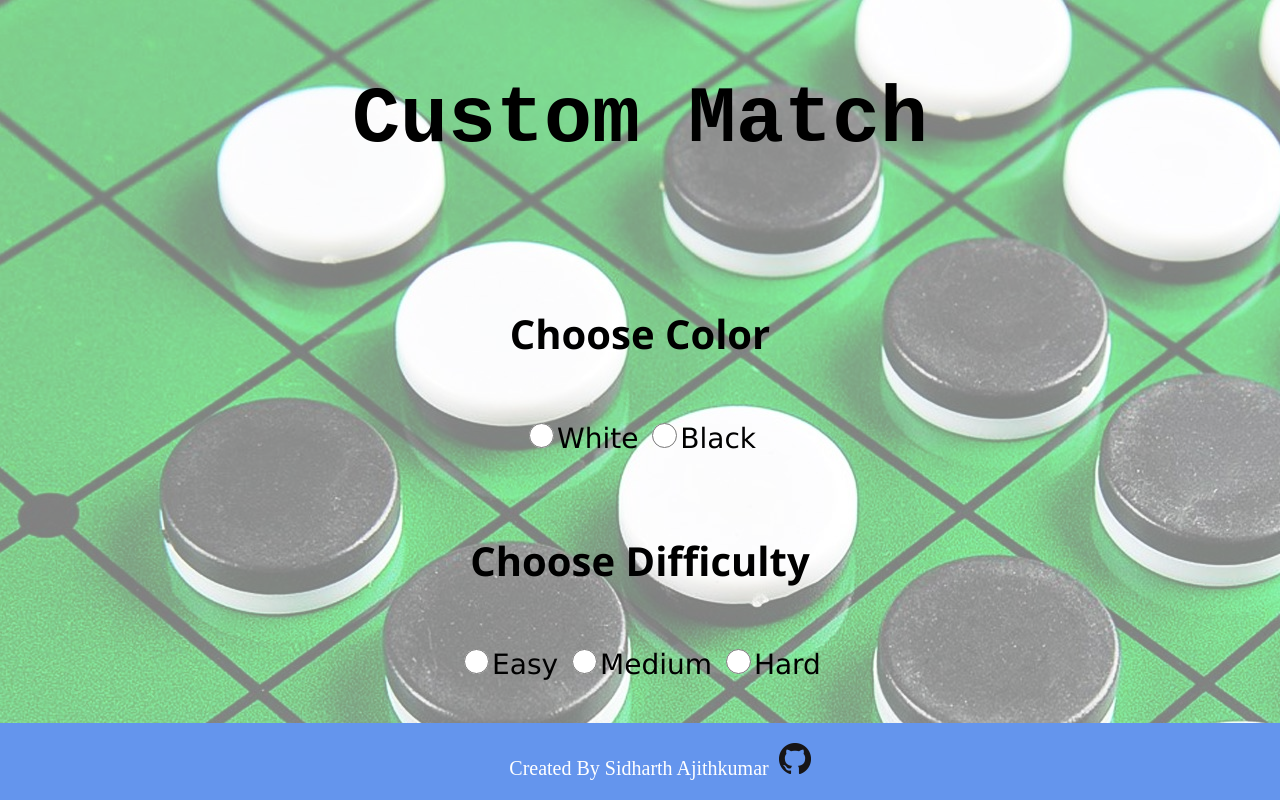
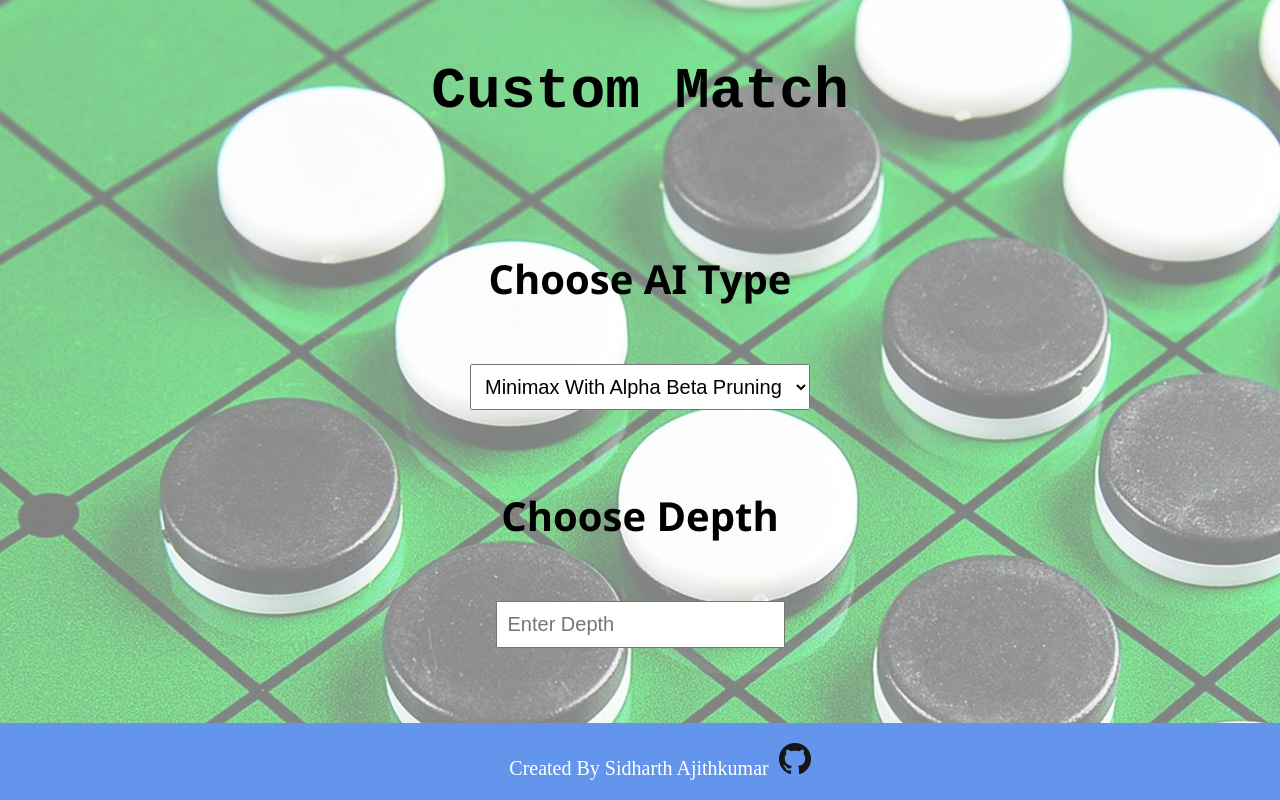
Before and after one commit to UKnowWhoIm/Othello, a Django app: page / in a window 1280 px wide, after a click on "Custom Match(Single Player)". Run offline with Django 3.2, Linux system fonts and the light colour scheme.

Commit message:
Added Various Types Of AI

```diff
--- a/Game/templates/reversi/landing.html
+++ b/Game/templates/reversi/landing.html
@@ -23,7 +23,7 @@
             }
             h1{
                 font-family:'Courier New', Courier, monospace;
-                font-size: 80px;
+                font-size: 58px;
                 text-align: center;
                 padding: 20px 20px;
             }
@@ -68,10 +68,6 @@
                 padding: 5px 5px;
                 font-size: 40px;
             }
-            input[type=radio]{
-                height: 25px;
-                width: 25px;
-            }
             button{
                 font-size: 28px;
                 padding: 8px 16px;
@@ -87,11 +83,10 @@
                 display: none;
                 background-color: yellow;
             }
-            input[type=number]{
+            input[type=number], select{
                 padding: 10px 10px;
                 font-size: 20px;
             }
-
         </style>
         <title>Othello</title>
     </head>
@@ -111,27 +106,38 @@
         <div id="div2">
             <h1>Custom Match</h1>
                 <div id="color">
-                    <h4>Choose Color</h4>
-                    <input type="radio" value="white" name="color"/>White
-                    <input type="radio" value="black" name="color"/>Black<br/>
+                    <h4>Choose AI Type</h4>
+                    <select onchange="display_depth(this.value,1)" name="ai_type">
+                        <option value="1" selected>Minimax With Alpha Beta Pruning</option>
+                        <option value="2">Random Move</option>
+                        <option value="3">Greedy Move</option>
+                    </select>
                 </div>
 
                 <div id='difficulty'>
-                    <h4>Choose Difficulty</h4>
-                    <input type="radio" value="3" name="difficulty"/>Easy
-                    <input type="radio" value="4" name="difficulty"/>Medium
-                    <input type="radio" value="5" name="difficulty"/>Hard<br/>
-                </div><br/>
+                    <h4>Choose Depth</h4>
+                    <input type="number" placeholder="Enter Depth" onkeyup="trigger_warning(this.value)" name="cm_depth"/>
+                </div><br/><br/>
                 <button type="button" id="custom_button">Play</button>
             </div>
         </div>
         <div id="div3">
             <h1>AI vs AI</h1>
-            <h4>Choose Depth Of Minimax</h4>
-            <label id="warning">WARNING: Using depth higher than 5 may lead to long wait times between moves</label><br/>
-
-            <input type="number" placeholder="Enter Depth" onkeyup="trigger_warning(this.value)" name="depth"/>
-            <button type="button" id="ai_button">Play</button>
+            <h4>White</h4>
+            <select onchange="display_depth(this.value,2)" name="white_ai_type">
+                <option value="1" selected>Minimax With Alpha Beta Pruning</option>
+                <option value="2">Random Move</option>
+                <option value="3">Greedy Move</option>
+            </select>
+            <input type="number" placeholder="Enter Depth" onkeyup="trigger_warning(this.value)" name="white_depth"/>
+            <h4>Black</h4>
+            <select onchange="display_depth(this.value,3)" name="black_ai_type">
+                <option value="1" selected>Minimax With Alpha Beta Pruning</option>
+                <option value="2">Random Move</option>
+                <option value="3">Greedy Move</option>
+            </select>
+            <input type="number" placeholder="Enter Depth" onkeyup="trigger_warning(this.value)" name="black_depth"/>
+            <br/><br/><button type="button" id="ai_button">Play</button>
         </div>
         <footer>
             <div id="footer-content">
@@ -160,22 +166,55 @@
         function trigger_warning(val){
 
             if(val > 5)
-                $("#warning").css('display','inline-block');
+                alert("WARNING: Using depth higher than 5 may lead to long wait times between moves")
             else
                 $("#warning").css('display','none');
         }
+        function display_depth(val, pos){
+            //console.log(val, pos);
+            if(val == 1){
+                if(pos == 1)
+                    $("#difficulty").css('display', 'inline');
+                else if(pos == 2)
+                    $("input[name=white_depth]").css('display','inline');
+                else if(pos == 3)
+                    $("input[name=black_depth]").css('display','inline');
+            }
+            else{
+                if(pos == 1)
+                    $("#difficulty").css('display', 'none');
+                else if(pos == 2)
+                    $("input[name=white_depth]").css('display','none');
+                else if(pos == 3)
+                    $("input[name=black_depth]").css('display','none');
+            }
+        }
         $("#custom_button").click(function(){
             var url = "{%url 'new_game'%}?mode=2&&";
-            var color = $("input[name=color]:checked").val();
-            var difficulty = $("input[name=difficulty]:checked").val();
-            //console.log(url + "color=" + color + "&&difficulty=" + difficulty);
-            window.location = url + "color=" + color + "&&depth=" + difficulty
+            var ai_type = $("select[name=ai_type]").val();
+            if (ai_type == 1){
+                var depth = $("input[name=cm_depth]").val();
+                window.location = url + "type=" + ai_type + "&&depth=" + depth
+                //console.log(url + "type=" + ai_type + "&&depth=" + depth)
+            }
+            else{
+                window.location = url + "type=" + ai_type
+                //console.log(url + "type=" + ai_type)
+            }
+
         });
         $("#ai_button").click(function(){
             var url = "{%url 'new_game'%}?mode=4&&";
-            var depth = $("input[name=depth]").val();
-            //console.log(url + "depth=" + depth);
-            window.location = url + "depth=" + depth;
+            var white_type = $("select[name=white_ai_type]").val();
+            var black_type = $("select[name=black_ai_type]").val();
+            var white_depth = ''
+            var black_depth = ''
+            if(white_type == 1)
+                white_depth = "&&white_depth="+$("input[name=white_depth]").val();
+            if(black_type == 1)
+                black_depth = "&&black_depth="+$("input[name=black_depth]").val();
+            //console.log(url + "white_type=" + white_type + "&&black_type=" + black_type + white_depth + black_depth);
+            window.location = url + "white_type=" + white_type + "&&black_type=" + black_type + white_depth + black_depth;
         });
     </script>
 </html>
--- a/Game/urls.py
+++ b/Game/urls.py
@@ -5,5 +5,5 @@ urlpatterns = [
     path('process_move', views.process_move, name="Move"),
     path('', views.index_view, name='Home'),
     path('new_game', views.new_game, name='new_game'),
-    path('ai_move', views.ai_move, name='ai_move'),
+    path('ai_move', views.ai_move_handler, name='ai_move'),
 ]
--- a/Game/views.py
+++ b/Game/views.py
@@ -3,6 +3,20 @@ from django.http import HttpResponse, HttpResponseRedirect
 from . import engine
 from .constants import *
 from . import ai
+import random
+
+
+def check_game_over(request):
+    if request.session['board'].has_game_ended():
+        request.session['game_over'] = True
+        if request.session['board'].white_score > request.session['board'].black_score:
+            request.session['player'] = WHITE
+        elif request.session['board'].white_score < request.session['board'].black_score:
+            request.session['player'] = BLACK
+        else:
+            request.session['player'] = None
+        return True
+    return False
 
 
 def process_move(request):
@@ -10,37 +24,31 @@ def process_move(request):
     y = int(request.POST['targetY'])
     if request.session['board'].is_valid(x, y, request.session['player']):
         if [x, y] == [-1, -1]:
-            if request.session['board'].has_game_ended():
-                request.session['game_over'] = True
-                if request.session['board'].white_score > request.session['board'].black_score:
-                    request.session['player'] = WHITE
-                elif request.session['board'].white_score < request.session['board'].black_score:
-                    request.session['player'] = BLACK
-                else:
-                    request.session['player'] = None
+            if check_game_over(request):
                 return HttpResponse(SUCCESS_CODE)
         request.session['player'] = engine.reverse_player(request.session['player'])
         return HttpResponse(SUCCESS_CODE)
     return HttpResponse(FAILURE_CODE)
 
 
-def ai_move(request):
-    move = ai.interface(request.session['board'], request.session['player'], request.session['depth'])
-    """
-    if move not in request.session['board'].available_moves(request.session['player']):
-        print("ALERT:: Error", move, request.session['player'])
-        raise TypeError
-        """
+def minimax_move(request, depth):
+    move = ai.interface(request.session['board'], request.session['player'], depth)
+
     request.session['board'].is_valid(move[0], move[1], request.session['player'])
     if move == (-1, -1):
-        if request.session['board'].has_game_ended():
-            request.session['game_over'] = True
-            if request.session['board'].white_score > request.session['board'].black_score:
-                request.session['player'] = WHITE
-            elif request.session['board'].white_score < request.session['board'].black_score:
-                request.session['player'] = BLACK
-            else:
-                request.session['player'] = None
+        if check_game_over(request):
+            return HttpResponse(SUCCESS_CODE)
+    request.session['player'] = engine.reverse_player(request.session['player'])
+    return HttpResponse(SUCCESS_CODE)
+
+
+def random_move(request):
+    moves = request.session['board'].available_moves(request.session['player'])
+    if moves:
+        move = random.choice(moves)
+        request.session['board'].is_valid(move[0], move[1], request.session['player'])
+    else:
+        if check_game_over(request):
             return HttpResponse(SUCCESS_CODE)
     request.session['player'] = engine.reverse_player(request.session['player'])
     return HttpResponse(SUCCESS_CODE)
@@ -60,27 +68,59 @@ def new_game(request):
     request.session['player_disabled'] = False
     if int(request.GET['mode']) == 1:
         # Quick Match
-        request.session['depth'] = 4
         request.session['ai_color'] = BLACK
+        request.session['black_type'] = 1
+        request.session['black_depth'] = 4
+
     elif int(request.GET['mode']) == 2:
         # Custom Match
-        if 1 <= int(request.GET['depth']) <= 7:
-            request.session['depth'] = int(request.GET['depth'])
-        else:
-            request.session['depth'] = 4
-        request.session['ai_color'] = engine.reverse_player(request.GET['color'])
+        request.session['black_type'] = int(request.GET['type'])
+        if request.session['black_type'] == 1:
+            if 1 <= int(request.GET['depth']) <= 7:
+                request.session['black_depth'] = int(request.GET['depth'])
+            else:
+                request.session['black_depth'] = 4
+
     elif int(request.GET['mode']) == 3:
         # Multi player
         request.session['ai_disabled'] = True
+
     else:
         # AI v AI
-        if 1 <= int(request.GET['depth']) <= 7:
-            request.session['depth'] = int(request.GET['depth'])
-        else:
-            request.session['depth'] = 4
+        request.session['white_type'] = int(request.GET['white_type'])
+        request.session['black_type'] = int(request.GET['black_type'])
+        if request.session['white_type'] == 1:
+            # Minimax with alpha beta pruning
+            request.session['white_depth'] = int(request.GET['white_depth'])
+        if request.session['black_type'] == 1:
+            # Minimax with alpha beta pruning
+            request.session['black_depth'] = int(request.GET['black_depth'])
+
         request.session['player_disabled'] = True
+
     return HttpResponseRedirect('/reversi')
 
 
 def landing(request):
     return render(request, "reversi/landing.html")
+
+
+def ai_move_handler(request):
+    if request.session['player'] == WHITE:
+        if request.session.get('white_type', None) is None:
+            return HttpResponse(FAILURE_CODE)
+        type = 'white_type'
+        depth = 'white_depth'
+    else:
+        type = 'black_type'
+        depth = 'black_depth'
+    if request.session[type] == 1:
+        # Minimax with alpha beta pruning
+        minimax_move(request, request.session[depth])
+    elif request.session[type] == 2:
+        # Random Move
+        random_move(request)
+    else:
+        # Greedy Move
+        minimax_move(request, 1)
+    return HttpResponse(SUCCESS_CODE)
```
Also changed, not shown: Game/ai.py (+6 -1 lines), Game/templates/reversi/game.html (+31 -8 lines).
